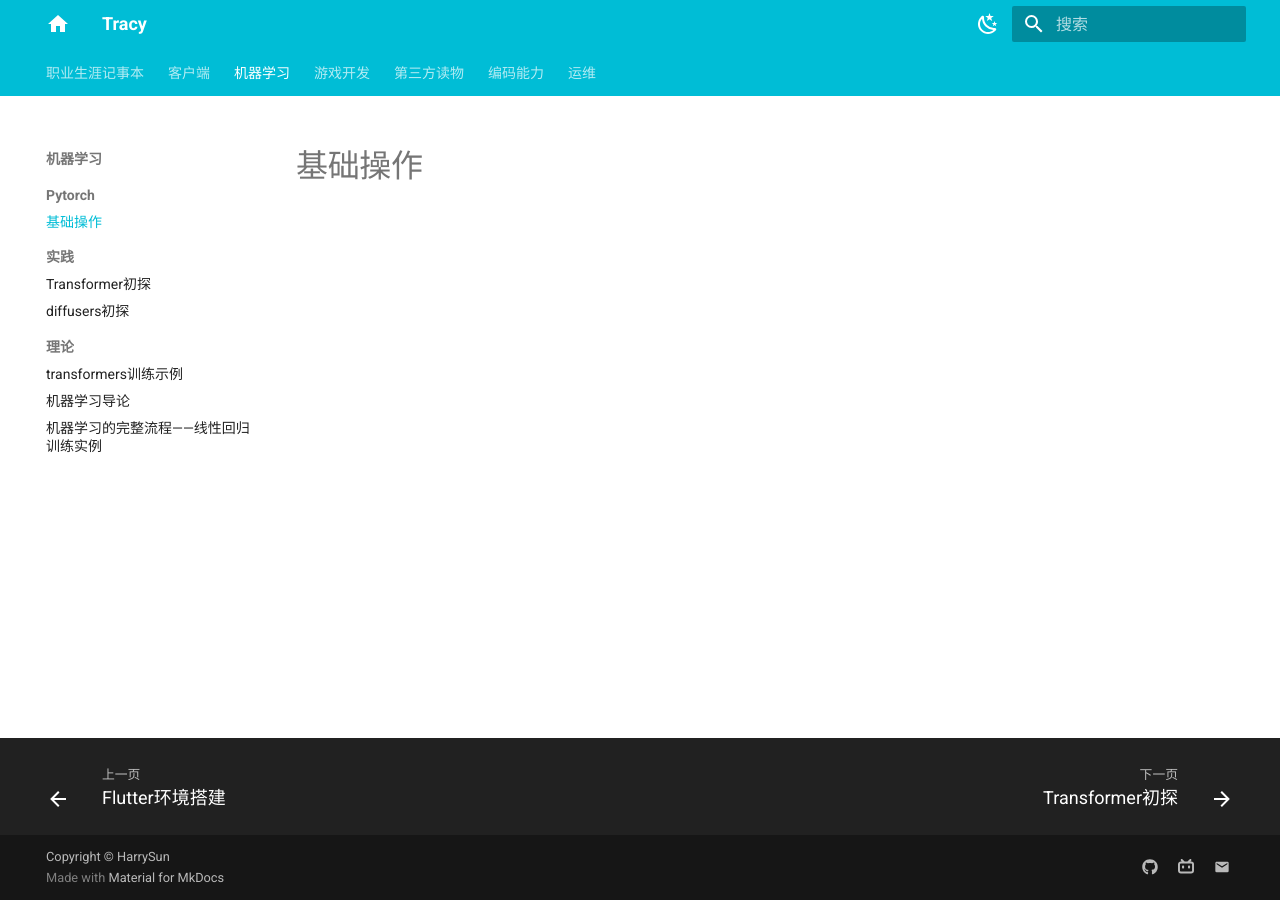
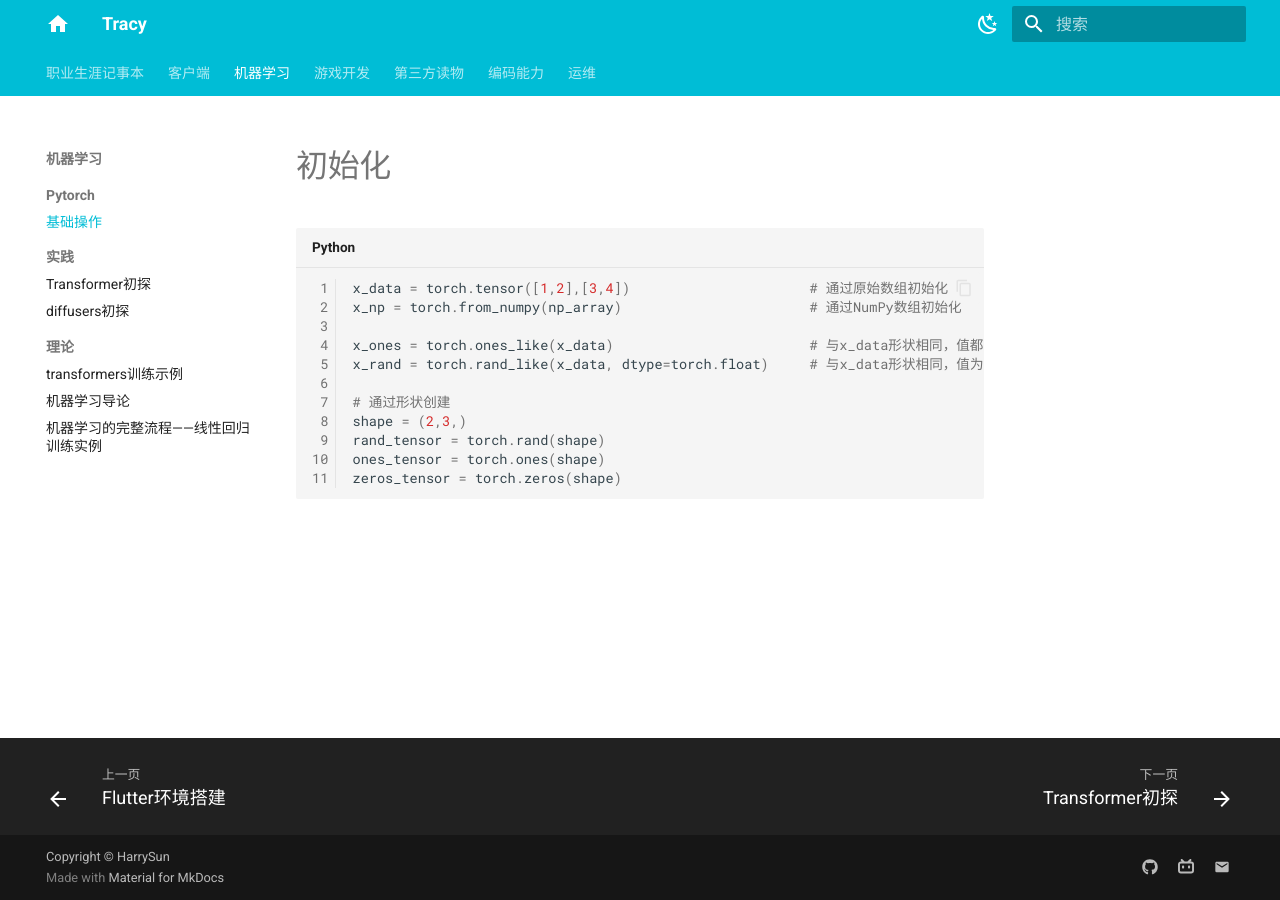
Before and after one commit to HarrySunV9x/harrysunv9x.github.io, an MkDocs documentation site: the page built from articles/机器学习/Pytorch/基础操作.md, in a window 1280 px wide. Built offline with MkDocs 1.6.1 and Material for MkDocs 9.7.7, drawn with Linux system fonts in a browser that asks for light colours.

Commit message:
Update 基础操作.md

````diff
--- a/articles/机器学习/Pytorch/基础操作.md
+++ b/articles/机器学习/Pytorch/基础操作.md
@@ -2,3 +2,19 @@
 title: 基础操作
 date: 2024-03-18
 ---
+
+# 初始化
+
+```python
+x_data = torch.tensor([1,2],[3,4])						# 通过原始数组初始化
+x_np = torch.from_numpy(np_array)						# 通过NumPy数组初始化
+
+x_ones = torch.ones_like(x_data)						# 与x_data形状相同，值都为1
+x_rand = torch.rand_like(x_data, dtype=torch.float)		# 与x_data形状相同，值为0-1随机值
+
+# 通过形状创建
+shape = (2,3,)
+rand_tensor = torch.rand(shape)
+ones_tensor = torch.ones(shape)
+zeros_tensor = torch.zeros(shape)
+```
````
